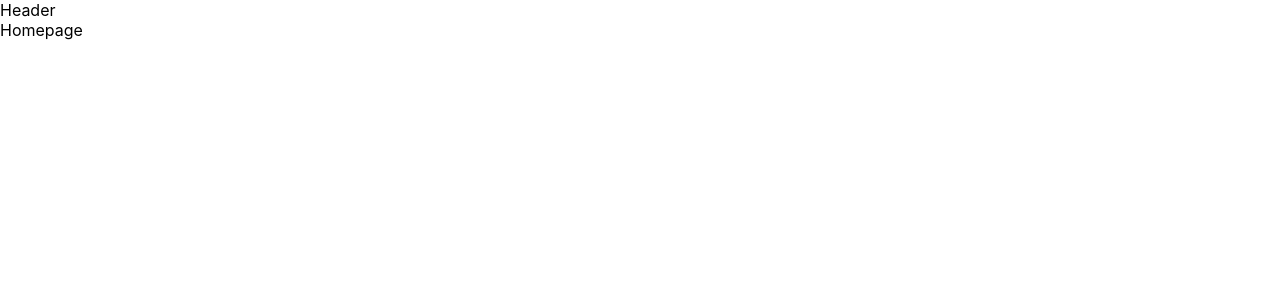
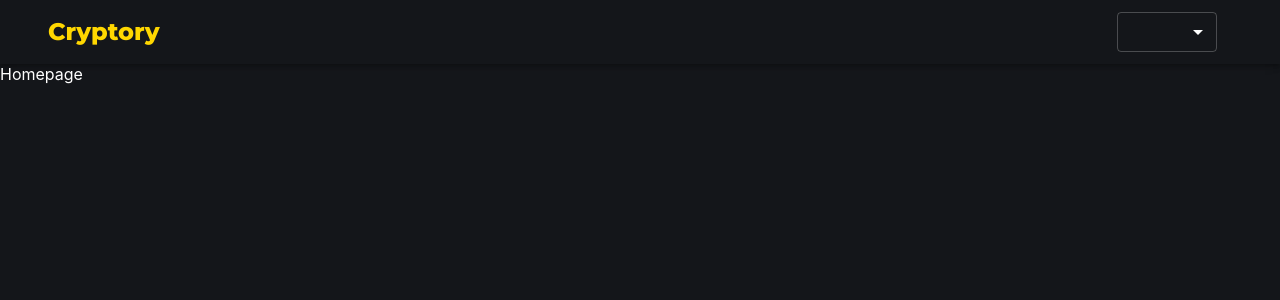
Before and after one commit to franciscocruz29/Cryptory, a React (Create React App) app: page / in a window 1280 px wide. Shown: the top 300 px of the page. Built offline with nearby package versions, Linux system fonts and the light colour scheme.

Commit message:
Created Header

```diff
--- a/src/App.js
+++ b/src/App.js
@@ -1,3 +1,4 @@
+import { makeStyles } from "@material-ui/core";
 import { BrowserRouter, Route, Routes } from 'react-router-dom';
 import './App.css';
 import Header from './Components/Header';
@@ -5,9 +6,19 @@ import Homepage from './Pages/Homepage';
 import CoinPage from './Pages/CoinPage';
 
 function App() {
+  const useStyles = makeStyles(() => ({
+    App: {
+      backgroundColor: "#14161a",
+      color: "white",
+      minHeight: "100vh",
+    },
+  }));
+
+  const classes = useStyles();
+
   return (
     <BrowserRouter>
-      <div>
+      <div className={classes.App}>
         <Header />
         <Routes>
           <Route exact path="/" element={<Homepage />} />
--- a/src/Components/Header.js
+++ b/src/Components/Header.js
@@ -1,10 +1,54 @@
-import React from 'react'
+import { AppBar, Container, MenuItem, Select, Toolbar, Typography, makeStyles, createTheme, ThemeProvider} from "@material-ui/core";
+import { useNavigate } from "react-router-dom";
+
+const useStyles = makeStyles(() => ({
+  title: {
+    flex: 1,
+    color: "gold",
+    fontFamily: "Montserrat",
+    fontWeight: "bold",
+    cursor: "pointer",
+  },
+}));
 
 const Header = () => {
+  const classes = useStyles();
+  const history = useNavigate();
+  const darkTheme = createTheme({
+    palette: {
+      primary: {
+        main: "#fff",
+      },
+      type: "dark",
+    },
+  });
+
   return (
-    <div>
-      Header
-    </div>
+    <ThemeProvider theme={darkTheme}>
+      <AppBar color="transparent" position="static">
+        <Container>
+          <Toolbar>
+            <Typography
+              onClick={() =>
+                history("/")
+              }
+              className={classes.title}
+              variant="h5"
+            >
+              Cryptory
+            </Typography>
+
+            <Select
+              variant="outlined"
+              style={{ width: 100, height: 40, marginRight: 15 }}
+            >
+              <MenuItem value={'USD'}>USD</MenuItem>
+              <MenuItem value={'EUR'}>EUR</MenuItem>
+            </Select>
+          </Toolbar>
+        </Container>
+      </AppBar>
+    </ThemeProvider>
   )
 };
 
--- a/src/Pages/CoinPage.js
+++ b/src/Pages/CoinPage.js
@@ -1,5 +1,3 @@
-import React from 'react'
-
 const CoinPage = () => {
   return (
     <div>
--- a/src/Pages/Homepage.js
+++ b/src/Pages/Homepage.js
@@ -1,4 +1,3 @@
-import React from 'react'
 
 const Homepage = () => {
   return (
```
